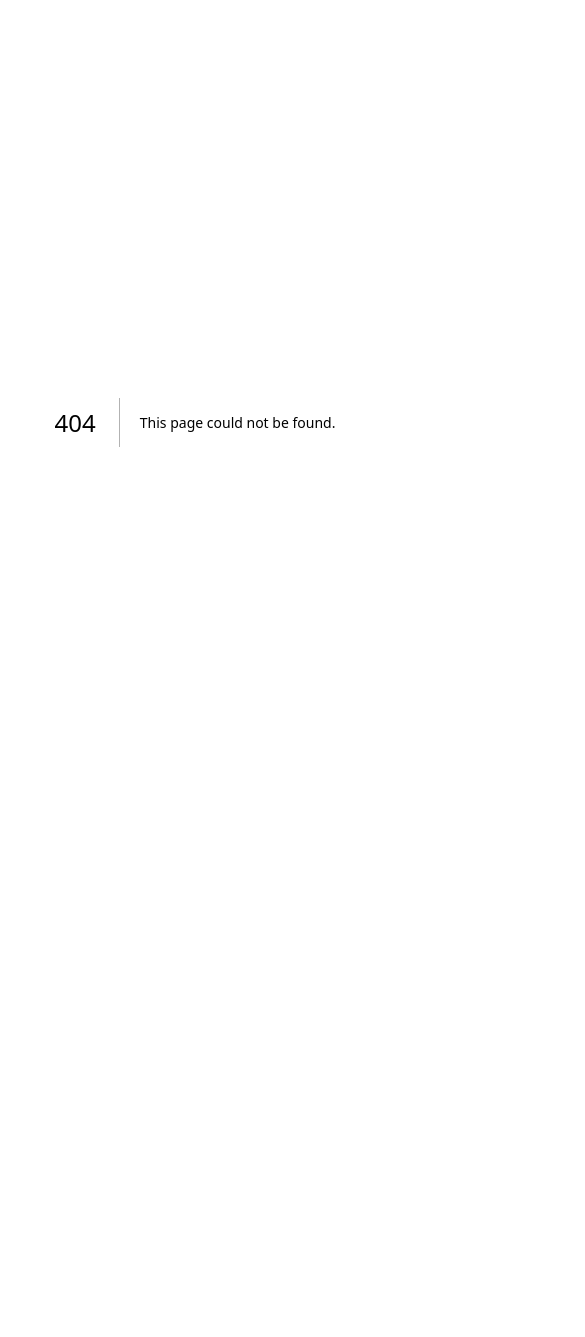
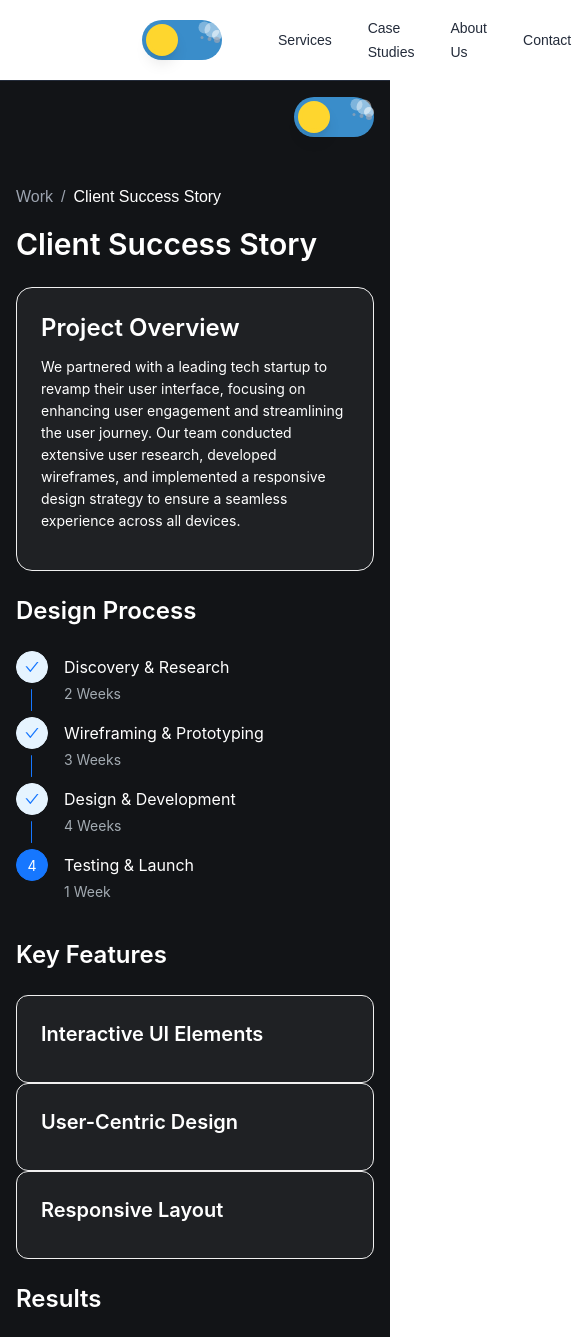
Before and after one commit to codeviacrewofficials/Codevia-Crew, a Next.js app in the folder codevia-crew/: page /case-studies in a window 390 px wide. Before the commit this address had no page. Shown: the top 1337 px of the page, 585 px wide, since content can reach past the window. Before the commit the page ends 844 px from the top, so only its background shows below. Built offline with nearby package versions, Linux system fonts and the light colour scheme; what @ant-design/nextjs-registry would draw is missing.

Commit message:
feat: Add Case Study page with responsive design and Ant Design components

```diff
--- a/codevia-crew/package.json
+++ b/codevia-crew/package.json
@@ -9,6 +9,7 @@
     "lint": "next lint"
   },
   "dependencies": {
+    "@ant-design/nextjs-registry": "^1.1.0",
     "@supabase/ssr": "^0.6.1",
     "@supabase/supabase-js": "^2.50.2",
     "antd": "^5.26.7",
--- /dev/null
+++ b/codevia-crew/src/app/case-studies/page.jsx
@@ -0,0 +1,122 @@
+'use client';
+import React from "react";
+import Navbar from "@/components/Navbar";
+import FancyThemeToggle from "@/components/FancyThemeToggle";
+import { Steps, Card, Row, Col, Typography, theme } from "antd";
+
+const { Title, Paragraph } = Typography;
+
+const steps = [
+  {
+    title: "Discovery & Research",
+    description: "2 Weeks",
+  },
+  {
+    title: "Wireframing & Prototyping",
+    description: "3 Weeks",
+  },
+  {
+    title: "Design & Development",
+    description: "4 Weeks",
+  },
+  {
+    title: "Testing & Launch",
+    description: "1 Week",
+  },
+];
+
+const features = [
+  {
+    title: "Interactive UI Elements",
+  },
+  {
+    title: "User-Centric Design",
+  },
+  {
+    title: "Responsive Layout",
+  },
+];
+
+const results = [
+  {
+    label: "User Engagement",
+    value: "+40%",
+    color: "#0ad95c",
+  },
+  {
+    label: "Conversion Rate",
+    value: "+25%",
+    color: "#0ad95c",
+  },
+  {
+    label: "Customer Satisfaction",
+    value: "95%",
+    color: "#0ad95c",
+  },
+];
+
+export default function CaseStudyPage() {
+  return (
+    <div style={{ background: "#121417", minHeight: "100vh" }}>
+      <Navbar />
+      <div className="flex justify-end p-4">
+        <FancyThemeToggle />
+      </div>
+      <div className="max-w-4xl mx-auto px-4 py-8">
+        <div className="mb-4 text-gray-400 flex gap-2">
+          <span>Work</span>
+          <span>/</span>
+          <span className="text-white">Client Success Story</span>
+        </div>
+        <Title level={2} style={{ color: "#fff" }}>Client Success Story</Title>
+        <Card className="my-6" style={{ background: "#1f2124", borderRadius: 16 }}>
+          <Title level={3} style={{ color: "#fff" }}>Project Overview</Title>
+          <Paragraph style={{ color: "#fff" }}>
+            We partnered with a leading tech startup to revamp their user interface, focusing on enhancing user engagement and streamlining the user journey. Our team conducted extensive user research, developed wireframes, and implemented a responsive design strategy to ensure a seamless experience across all devices.
+          </Paragraph>
+        </Card>
+        <Title level={3} style={{ color: "#fff" }}>Design Process</Title>
+        <div className="my-6">
+          <Steps
+            direction="vertical"
+            current={3}
+            items={steps.map((step) => ({
+              title: <span style={{ color: "#fff" }}>{step.title}</span>,
+              description: <span style={{ color: "#a3abb2" }}>{step.description}</span>,
+            }))}
+            style={{ color: "#fff" }}
+          />
+        </div>
+        <Title level={3} style={{ color: "#fff" }}>Key Features</Title>
+        <Row gutter={16} className="my-6">
+          {features.map((feature) => (
+            <Col xs={24} md={8} key={feature.title}>
+              <Card style={{ background: "#1f2124", borderRadius: 12, color: "#fff" }}>
+                <Title level={4} style={{ color: "#fff" }}>{feature.title}</Title>
+              </Card>
+            </Col>
+          ))}
+        </Row>
+        <Title level={3} style={{ color: "#fff" }}>Results</Title>
+        <Row gutter={16} className="my-6">
+          {results.map((result) => (
+            <Col xs={24} md={8} key={result.label}>
+              <Card style={{ background: "#1f2124", borderRadius: 12, color: result.color }}>
+                <Title level={4} style={{ color: "#fff" }}>{result.label}</Title>
+                <Paragraph style={{ color: result.color, fontSize: 24, fontWeight: 700 }}>{result.value}</Paragraph>
+              </Card>
+            </Col>
+          ))}
+        </Row>
+        <Title level={3} style={{ color: "#fff" }}>Client Testimonial</Title>
+        <Card className="my-6" style={{ background: "#1f2124", borderRadius: 16 }}>
+          <Paragraph style={{ color: "#fff", fontSize: 20, fontWeight: 600 }}>
+            "The new design has significantly improved our user experience and boosted our conversion rates. The team at Nova Designs was professional, creative, and delivered exceptional results."
+          </Paragraph>
+          <Paragraph style={{ color: "#fff" }}>Sarah Chen, CEO of Innovatech Solutions</Paragraph>
+        </Card>
+      </div>
+      <footer className="text-center text-gray-400 py-8">@2024 Nova Designs. All rights reserved.</footer>
+    </div>
+  );
+}
--- /dev/null
+++ b/codevia-crew/src/pages/casestudy.jsx
@@ -0,0 +1,121 @@
+import React from "react";
+import Navbar from "@/components/Navbar";
+import FancyThemeToggle from "@/components/FancyThemeToggle";
+import { Steps, Card, Row, Col, Typography, theme } from "antd";
+
+const { Title, Paragraph } = Typography;
+
+const steps = [
+  {
+    title: "Discovery & Research",
+    description: "2 Weeks",
+  },
+  {
+    title: "Wireframing & Prototyping",
+    description: "3 Weeks",
+  },
+  {
+    title: "Design & Development",
+    description: "4 Weeks",
+  },
+  {
+    title: "Testing & Launch",
+    description: "1 Week",
+  },
+];
+
+const features = [
+  {
+    title: "Interactive UI Elements",
+  },
+  {
+    title: "User-Centric Design",
+  },
+  {
+    title: "Responsive Layout",
+  },
+];
+
+const results = [
+  {
+    label: "User Engagement",
+    value: "+40%",
+    color: "#0ad95c",
+  },
+  {
+    label: "Conversion Rate",
+    value: "+25%",
+    color: "#0ad95c",
+  },
+  {
+    label: "Customer Satisfaction",
+    value: "95%",
+    color: "#0ad95c",
+  },
+];
+
+export default function CaseStudyPage() {
+  return (
+    <div style={{ background: "#121417", minHeight: "100vh" }}>
+      <Navbar />
+      <div className="flex justify-end p-4">
+        <FancyThemeToggle />
+      </div>
+      <div className="max-w-4xl mx-auto px-4 py-8">
+        <div className="mb-4 text-gray-400 flex gap-2">
+          <span>Work</span>
+          <span>/</span>
+          <span className="text-white">Client Success Story</span>
+        </div>
+        <Title level={2} style={{ color: "#fff" }}>Client Success Story</Title>
+        <Card className="my-6" style={{ background: "#1f2124", borderRadius: 16 }}>
+          <Title level={3} style={{ color: "#fff" }}>Project Overview</Title>
+          <Paragraph style={{ color: "#fff" }}>
+            We partnered with a leading tech startup to revamp their user interface, focusing on enhancing user engagement and streamlining the user journey. Our team conducted extensive user research, developed wireframes, and implemented a responsive design strategy to ensure a seamless experience across all devices.
+          </Paragraph>
+        </Card>
+        <Title level={3} style={{ color: "#fff" }}>Design Process</Title>
+        <div className="my-6">
+          <Steps
+            direction="vertical"
+            current={3}
+            items={steps.map((step) => ({
+              title: <span style={{ color: "#fff" }}>{step.title}</span>,
+              description: <span style={{ color: "#a3abb2" }}>{step.description}</span>,
+            }))}
+            style={{ color: "#fff" }}
+          />
+        </div>
+        <Title level={3} style={{ color: "#fff" }}>Key Features</Title>
+        <Row gutter={16} className="my-6">
+          {features.map((feature) => (
+            <Col xs={24} md={8} key={feature.title}>
+              <Card style={{ background: "#1f2124", borderRadius: 12, color: "#fff" }}>
+                <Title level={4} style={{ color: "#fff" }}>{feature.title}</Title>
+              </Card>
+            </Col>
+          ))}
+        </Row>
+        <Title level={3} style={{ color: "#fff" }}>Results</Title>
+        <Row gutter={16} className="my-6">
+          {results.map((result) => (
+            <Col xs={24} md={8} key={result.label}>
+              <Card style={{ background: "#1f2124", borderRadius: 12, color: result.color }}>
+                <Title level={4} style={{ color: "#fff" }}>{result.label}</Title>
+                <Paragraph style={{ color: result.color, fontSize: 24, fontWeight: 700 }}>{result.value}</Paragraph>
+              </Card>
+            </Col>
+          ))}
+        </Row>
+        <Title level={3} style={{ color: "#fff" }}>Client Testimonial</Title>
+        <Card className="my-6" style={{ background: "#1f2124", borderRadius: 16 }}>
+          <Paragraph style={{ color: "#fff", fontSize: 20, fontWeight: 600 }}>
+            "The new design has significantly improved our user experience and boosted our conversion rates. The team at Nova Designs was professional, creative, and delivered exceptional results."
+          </Paragraph>
+          <Paragraph style={{ color: "#fff" }}>Sarah Chen, CEO of Innovatech Solutions</Paragraph>
+        </Card>
+      </div>
+      <footer className="text-center text-gray-400 py-8">@2024 Nova Designs. All rights reserved.</footer>
+    </div>
+  );
+}
```
Also changed, not shown: 1 other file (tests, documents, lock files or other folders).
